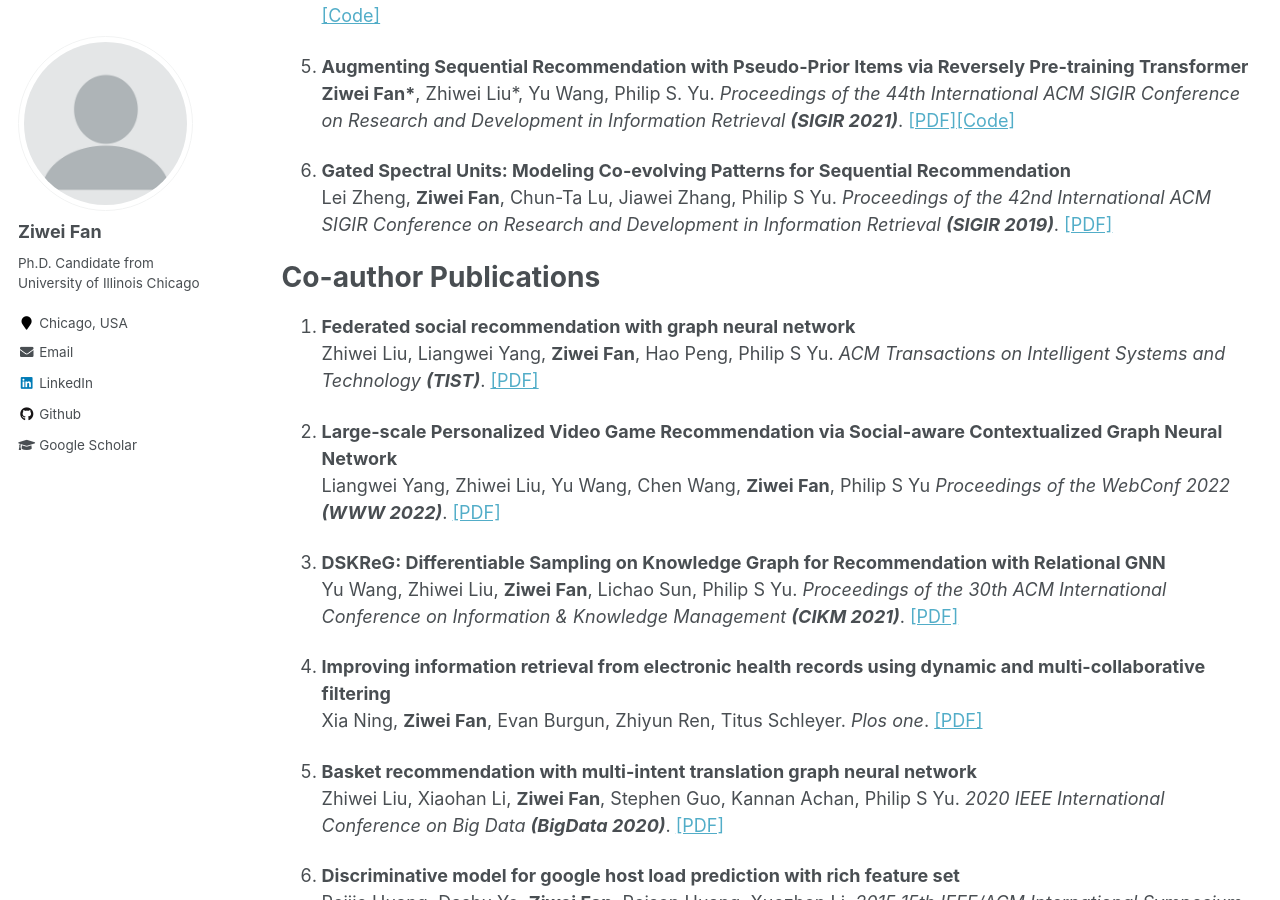
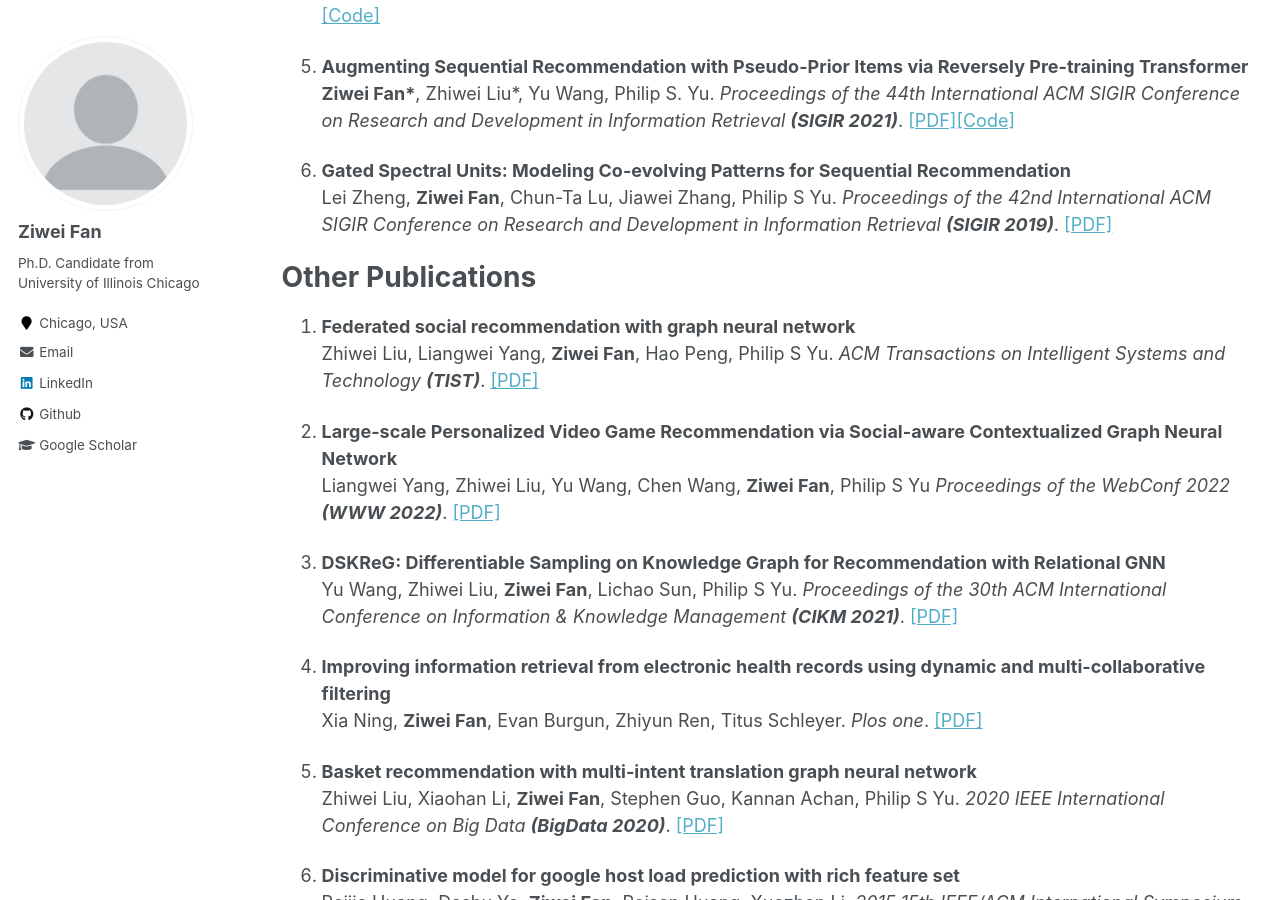
Before and after one commit to ziwei-fan/ziwei-fan.github.io, a Jekyll site: the page built from _pages/publications.md, in a window 1280 px wide and 900 px high, scrolled down 556 px. Built offline with Jekyll 4.4.1, drawn with Linux system fonts in a browser that asks for light colours.

Commit message:
Update publications.md

```diff
--- a/_pages/publications.md
+++ b/_pages/publications.md
@@ -27,7 +27,7 @@ author_profile: true
 [[PDF]](https://dl.acm.org/doi/pdf/10.1145/3331184.3331329)
 
 
-# Co-author Publications
+# Other Publications
 1. <b>Federated social recommendation with graph neural network</b> <br> Zhiwei Liu, Liangwei Yang, <b>Ziwei Fan</b>, Hao Peng, Philip S Yu. <i>ACM Transactions on Intelligent Systems and Technology <b>(TIST)</b></i>.
 [[PDF]](https://arxiv.org/pdf/2111.10778.pdf)
 
```
